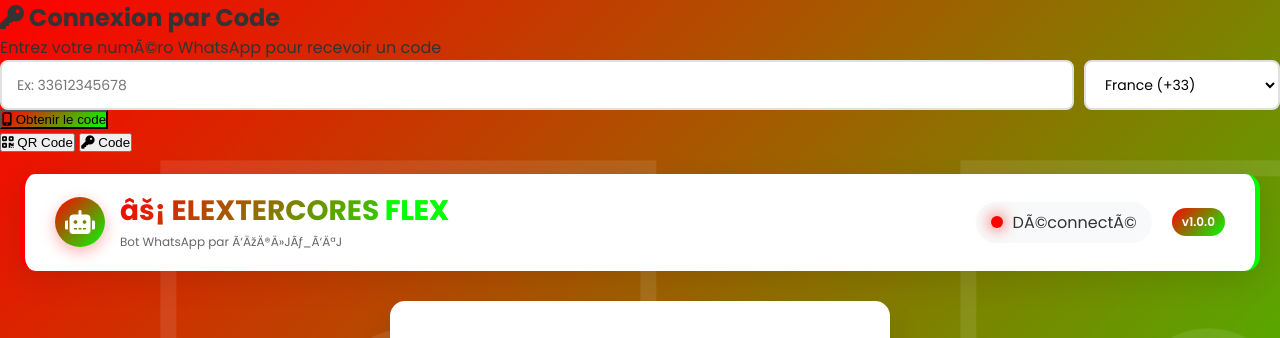
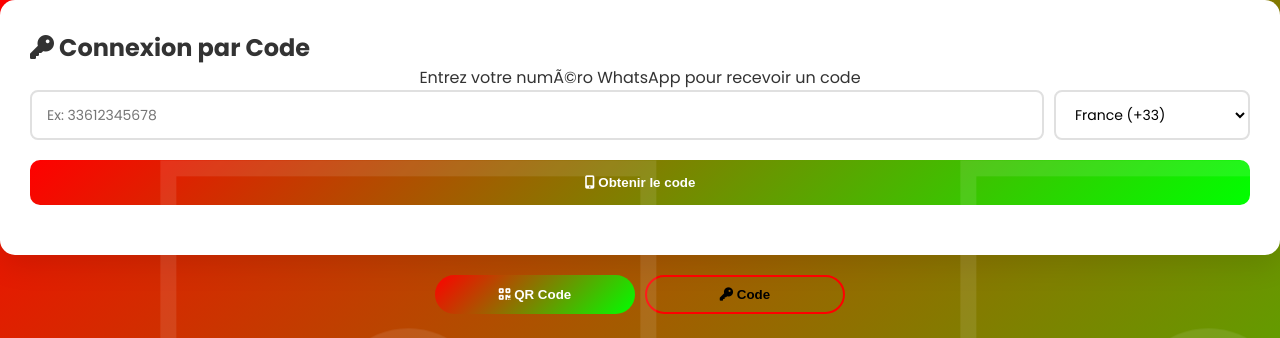
Before and after one commit to Ngilja/Ngilja-sniffer, a website: page public/index.html in a window 1280 px wide. Shown: the top 338 px of the page. Drawn offline with nearby package versions, Linux system fonts and the light colour scheme; no server answers.

Commit message:
Update style.css

```diff
--- a/public/style.css
+++ b/public/style.css
@@ -790,4 +790,86 @@
 
 ::-webkit-scrollbar-thumb:hover {
     background: linear-gradient(135deg, var(--red-dark), var(--green-dark));
+}/* ============================================
+   STYLES POUR LE CODE DE PARRAGE (AJOUTER ICI)
+   ============================================ */
+.pairing-section {
+    background: white;
+    border-radius: 15px;
+    padding: 30px;
+    margin-bottom: 20px;
+    box-shadow: 0 10px 30px rgba(0,0,0,0.1);
 }
+
+.pairing-card {
+    text-align: center;
+}
+
+.pairing-btn {
+    width: 100%;
+    padding: 15px;
+    border: none;
+    border-radius: 10px;
+    color: white;
+    font-weight: 600;
+    margin: 20px 0;
+    cursor: pointer;
+    transition: transform 0.3s;
+}
+
+.pairing-btn:hover {
+    transform: translateY(-2px);
+}
+
+.pairing-code {
+    background: linear-gradient(135deg, rgba(255,0,0,0.1), rgba(0,255,0,0.1));
+    padding: 20px;
+    border-radius: 10px;
+    margin-top: 20px;
+}
+
+.code-box {
+    background: #1e1e1e;
+    color: #00FF00;
+    font-size: 32px;
+    font-weight: bold;
+    letter-spacing: 5px;
+    padding: 20px;
+    border-radius: 10px;
+    margin: 15px 0;
+    text-align: center;
+    font-family: monospace;
+}
+
+.connection-toggle {
+    display: flex;
+    gap: 10px;
+    margin-bottom: 20px;
+    justify-content: center;
+}
+
+.toggle-connection {
+    padding: 10px 20px;
+    border: 2px solid #FF0000;
+    background: transparent;
+    border-radius: 30px;
+    font-weight: 600;
+    cursor: pointer;
+    transition: all 0.3s;
+    flex: 1;
+    max-width: 200px;
+}
+
+.toggle-connection.active {
+    background: linear-gradient(135deg, #FF0000, #00FF00);
+    color: white;
+    border: none;
+}
+
+.instructions {
+    font-size: 14px;
+    color: #666;
+    background: #f8f9fa;
+    padding: 10px;
+    border-radius: 5px;
+}
```
